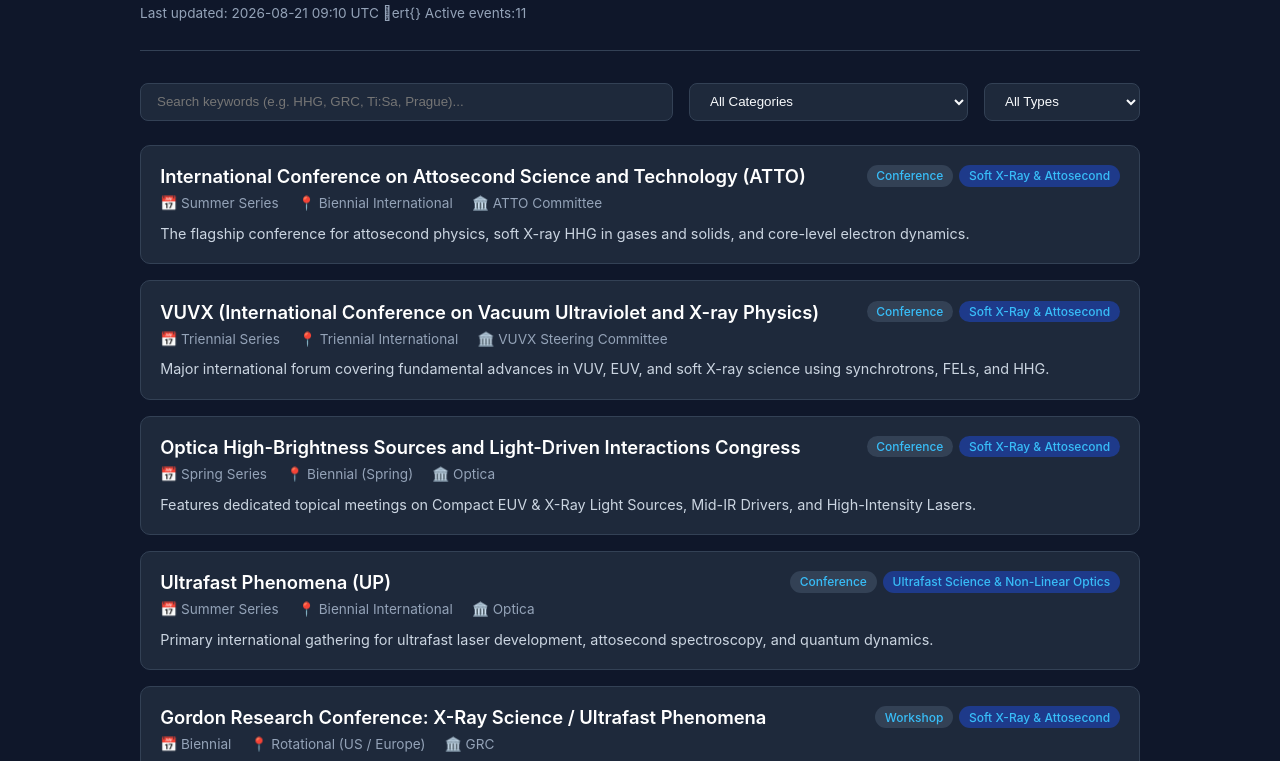
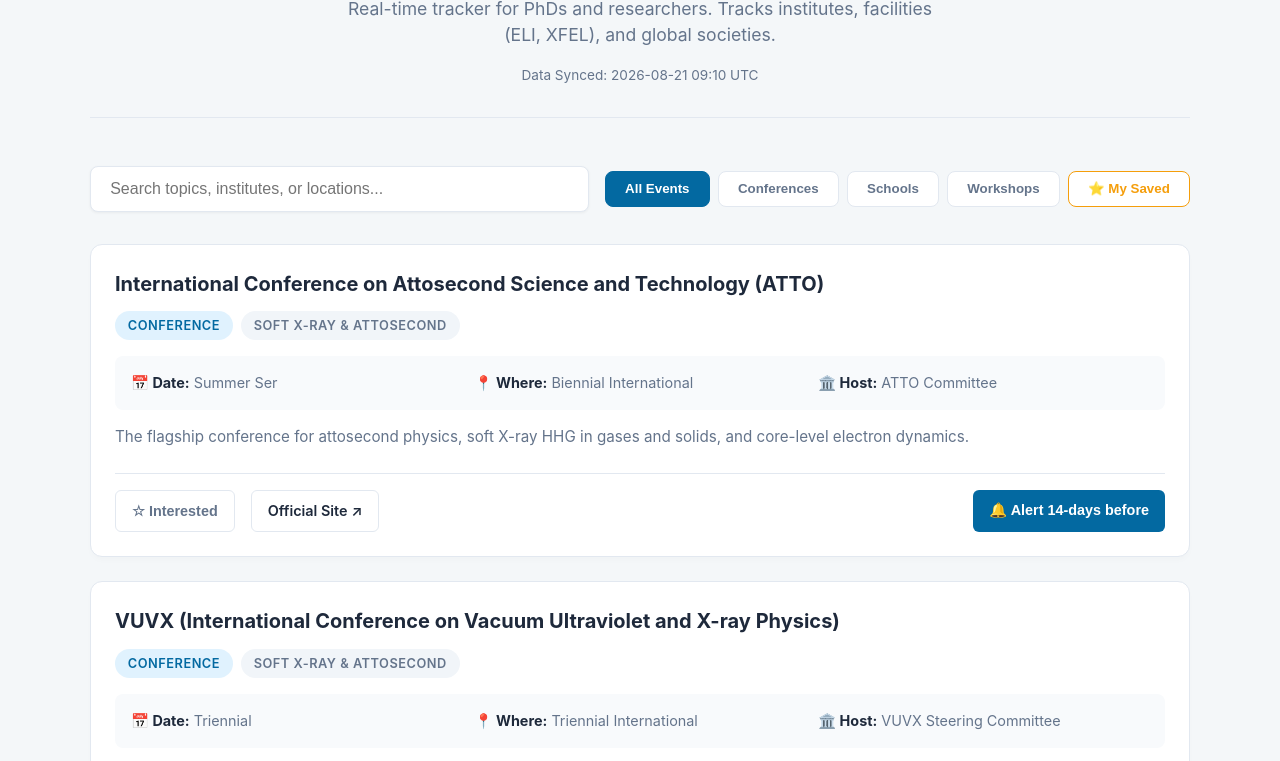
Before and after one commit to AnupamPal1999/Ultrafast-Tracker, a plain HTML site: page index.html in a window 1280 px wide. Shown: the part 97-858 px from the top of the page. Drawn offline with Linux system fonts and the light colour scheme.

Commit message:
Update index.html

```diff
--- a/index.html
+++ b/index.html
@@ -3,202 +3,345 @@
 <head>
   <meta charset="UTF-8">
   <meta name="viewport" content="width=device-width, initial-scale=1.0">
-  <title>Ultrafast & Laser Science Event Tracker</title>
+  <title>Ultrafast & Attosecond Science Portal</title>
   <style>
     :root {
-      --bg: #0f172a;
-      --card-bg: #1e293b;
-      --accent: #38bdf8;
-      --text: #f8fafc;
-      --text-muted: #94a3b8;
-      --tag-bg: #334155;
-      --border: #334155;
+      --bg: #f4f7f9;
+      --card-bg: #ffffff;
+      --primary: #0369a1; /* Deep Academic Blue */
+      --primary-hover: #0284c7;
+      --text-main: #1e293b;
+      --text-muted: #64748b;
+      --border: #e2e8f0;
+      --tag-bg: #e0f2fe;
+      --tag-text: #0369a1;
+      --accent: #f59e0b; /* Orange for interested */
     }
     body {
       font-family: -apple-system, BlinkMacSystemFont, "Segoe UI", Roboto, sans-serif;
       background-color: var(--bg);
-      color: var(--text);
+      color: var(--text-main);
       margin: 0;
       padding: 2rem 1rem;
+      line-height: 1.5;
     }
     .container {
-      max-width: 1000px;
+      max-width: 1100px;
       margin: 0 auto;
     }
     header {
-      margin-bottom: 2rem;
+      text-align: center;
+      margin-bottom: 3rem;
+      padding-bottom: 2rem;
       border-bottom: 1px solid var(--border);
-      padding-bottom: 1rem;
     }
-    h1 { margin: 0 0 0.5rem 0; font-size: 1.8rem; color: var(--accent); }
-    .subtitle { color: var(--text-muted); font-size: 0.95rem; }
-    .controls {
+    h1 { margin: 0 0 0.5rem 0; font-size: 2.2rem; color: var(--primary); font-weight: 700; }
+    .subtitle { color: var(--text-muted); font-size: 1.1rem; max-width: 600px; margin: 0 auto; }
+
+    .filters {
       display: flex;
       flex-wrap: wrap;
       gap: 1rem;
-      margin-bottom: 1.5rem;
+      margin-bottom: 2rem;
+      align-items: center;
+      justify-content: space-between;
     }
-    input[type="text"] {
+
+    .search-bar {
       flex: 1;
       min-width: 250px;
-      padding: 0.6rem 1rem;
+      padding: 0.8rem 1.2rem;
+      border-radius: 8px;
+      border: 1px solid var(--border);
+      font-size: 1rem;
+      background: var(--card-bg);
+      box-shadow: 0 1px 3px rgba(0,0,0,0.05);
+    }
+
+    .tabs {
+      display: flex;
+      gap: 0.5rem;
+    }
+    .tab-btn {
+      padding: 0.6rem 1.2rem;
       border-radius: 8px;
       border: 1px solid var(--border);
       background: var(--card-bg);
-      color: var(--text);
-      outline: none;
+      cursor: pointer;
+      font-weight: 600;
+      color: var(--text-muted);
+      transition: all 0.2s;
     }
-    select {
-      padding: 0.6rem 1rem;
-      border-radius: 8px;
-      border: 1px solid var(--border);
-      background: var(--card-bg);
-      color: var(--text);
-      outline: none;
+    .tab-btn.active {
+      background: var(--primary);
+      color: white;
+      border-color: var(--primary);
     }
+
     .event-grid {
       display: grid;
       grid-template-columns: 1fr;
-      gap: 1rem;
+      gap: 1.5rem;
     }
     .event-card {
       background: var(--card-bg);
       border: 1px solid var(--border);
-      border-radius: 10px;
-      padding: 1.2rem;
-      transition: transform 0.15s ease, border-color 0.15s ease;
+      border-radius: 12px;
+      padding: 1.5rem;
+      box-shadow: 0 4px 6px -1px rgba(0,0,0,0.02);
+      transition: transform 0.2s, box-shadow 0.2s;
+      display: flex;
+      flex-direction: column;
     }
     .event-card:hover {
-      border-color: var(--accent);
-      transform: translateY(-2px);
+      transform: translateY(-3px);
+      box-shadow: 0 10px 15px -3px rgba(0,0,0,0.05);
+      border-color: #cbd5e1;
     }
+
     .event-header {
       display: flex;
       justify-content: space-between;
       align-items: flex-start;
-      margin-bottom: 0.5rem;
-      gap: 1rem;
+      margin-bottom: 0.8rem;
     }
     .event-title {
-      font-size: 1.15rem;
-      font-weight: 600;
-      color: #fff;
+      font-size: 1.25rem;
+      font-weight: 700;
+      color: var(--text-main);
       text-decoration: none;
+      margin-right: 1rem;
     }
-    .event-title:hover { text-decoration: underline; color: var(--accent); }
-    .tags { display: flex; gap: 0.4rem; flex-wrap: wrap; }
+    .event-title:hover { color: var(--primary); text-decoration: underline; }
+
+    .tags { display: flex; gap: 0.5rem; flex-wrap: wrap; margin-bottom: 1rem; }
     .tag {
       background: var(--tag-bg);
-      color: var(--accent);
-      font-size: 0.75rem;
-      padding: 0.2rem 0.6rem;
+      color: var(--tag-text);
+      font-size: 0.8rem;
+      padding: 0.3rem 0.8rem;
       border-radius: 999px;
-      font-weight: 500;
+      font-weight: 600;
+      letter-spacing: 0.5px;
+      text-transform: uppercase;
     }
+
     .meta {
+      display: grid;
+      grid-template-columns: repeat(auto-fit, minmax(200px, 1fr));
+      gap: 0.8rem;
+      background: #f8fafc;
+      padding: 1rem;
+      border-radius: 8px;
+      margin-bottom: 1rem;
+      font-size: 0.9rem;
       color: var(--text-muted);
-      font-size: 0.85rem;
-      margin: 0.4rem 0 0.8rem 0;
+    }
+    .meta strong { color: var(--text-main); }
+
+    .description {
+      color: var(--text-muted);
+      font-size: 0.95rem;
+      flex-grow: 1;
+      margin-bottom: 1.5rem;
+    }
+
+    .actions {
       display: flex;
-      gap: 1.2rem;
-      flex-wrap: wrap;
+      gap: 1rem;
+      margin-top: auto;
+      padding-top: 1rem;
+      border-top: 1px solid var(--border);
     }
-    .description {
-      color: #cbd5e1;
+
+    .btn {
+      padding: 0.6rem 1rem;
+      border-radius: 6px;
       font-size: 0.9rem;
-      line-height: 1.4;
+      font-weight: 600;
+      cursor: pointer;
+      text-align: center;
+      text-decoration: none;
+      transition: all 0.2s;
     }
-    footer {
-      text-align: center;
-      margin-top: 3rem;
+    .btn-outline {
+      background: transparent;
+      border: 1px solid var(--border);
+      color: var(--text-main);
+    }
+    .btn-outline:hover { border-color: var(--text-muted); }
+
+    .btn-interest {
+      background: transparent;
+      border: 1px solid var(--border);
       color: var(--text-muted);
-      font-size: 0.8rem;
     }
+    .btn-interest.saved {
+      background: #fef3c7;
+      border-color: var(--accent);
+      color: #b45309;
+    }
+
+    .btn-calendar {
+      background: var(--primary);
+      color: white;
+      border: none;
+      margin-left: auto;
+    }
+    .btn-calendar:hover { background: var(--primary-hover); }
+
   </style>
 </head>
 <body>
   <div class="container">
     <header>
-      <h1>⚡ Ultrafast & Laser Science Portal</h1>
-      <div class="subtitle">Curated conferences, summer schools, and workshops in Attosecond Science, HHG, & Laser Development.</div>
-      <div class="meta" style="margin-top: 0.5rem;" id="sync-info">Loading synchronization status...</div>
+      <h1>Ultrafast & Attosecond Events</h1>
+      <div class="subtitle">Real-time tracker for PhDs and researchers. Tracks institutes, facilities (ELI, XFEL), and global societies.</div>
+      <div style="font-size: 0.85rem; color: var(--text-muted); margin-top: 1rem;" id="sync-info"></div>
     </header>
 
-    <div class="controls">
-      <input type="text" id="search" placeholder="Search keywords (e.g. HHG, GRC, Ti:Sa, Prague)..." oninput="renderEvents()">
-      <select id="category-filter" onchange="renderEvents()">
-        <option value="All">All Categories</option>
-        <option value="Soft X-Ray & Attosecond">Soft X-Ray & Attosecond</option>
-        <option value="Ultrafast Science & Non-Linear Optics">Ultrafast Science & Non-Linear Optics</option>
-        <option value="Laser Sources & Development">Laser Sources & Development</option>
-      </select>
-      <select id="type-filter" onchange="renderEvents()">
-        <option value="All">All Types</option>
-        <option value="Conference">Conferences</option>
-        <option value="Summer School">Summer Schools</option>
-        <option value="Workshop">Workshops</option>
-      </select>
+    <div class="filters">
+      <input type="text" class="search-bar" id="search" placeholder="Search topics, institutes, or locations..." oninput="renderEvents()">
+
+      <div class="tabs">
+        <button class="tab-btn active" onclick="setFilter('All', this)">All Events</button>
+        <button class="tab-btn" onclick="setFilter('Conference', this)">Conferences</button>
+        <button class="tab-btn" onclick="setFilter('School', this)">Schools</button>
+        <button class="tab-btn" onclick="setFilter('Workshop', this)">Workshops</button>
+        <button class="tab-btn" onclick="toggleSavedEvents(this)" style="border-color: var(--accent); color: var(--accent);">⭐ My Saved</button>
+      </div>
     </div>
 
     <div class="event-grid" id="events-container"></div>
-
-    <footer>
-      Auto-updated weekly via GitHub Actions.
-    </footer>
   </div>
 
   <script>
     let eventsData = [];
+    let currentFilter = 'All';
+    let showOnlySaved = false;
+    let savedEvents = JSON.parse(localStorage.getItem('savedUltrafastEvents') || '[]');
 
     async function loadEvents() {
       try {
         const res = await fetch('events.json?t=' + Date.now());
         const data = await res.json();
-        eventsData = data.events;
-        document.getElementById('sync-info').innerText = `Last updated: ${data.last_updated} \vert{} Active events:${data.total_events}`;
+
+        // Sort by approaching date (closest to today first)
+        eventsData = data.events.sort((a, b) => new Date(a.date) - new Date(b.date));
+
+        document.getElementById('sync-info').innerText = `Data Synced: ${data.last_updated}`;
         renderEvents();
       } catch (err) {
-        document.getElementById('events-container').innerHTML = '<p style="color:#ef4444">Error loading events.json. Make sure the scraper has run.</p>';
+        document.getElementById('events-container').innerHTML = '<p>Error loading data. Make sure GitHub Actions ran.</p>';
       }
+    }
+
+    function setFilter(type, btnElement) {
+      currentFilter = type;
+      showOnlySaved = false;
+      document.querySelectorAll('.tab-btn').forEach(btn => btn.classList.remove('active'));
+      btnElement.classList.add('active');
+      renderEvents();
+    }
+
+    function toggleSavedEvents(btnElement) {
+      showOnlySaved = true;
+      document.querySelectorAll('.tab-btn').forEach(btn => btn.classList.remove('active'));
+      btnElement.classList.add('active');
+      btnElement.style.background = 'var(--accent)';
+      btnElement.style.color = 'white';
+      renderEvents();
+    }
+
+    function toggleInterest(title) {
+      if (savedEvents.includes(title)) {
+        savedEvents = savedEvents.filter(e => e !== title);
+      } else {
+        savedEvents.push(title);
+      }
+      localStorage.setItem('savedUltrafastEvents', JSON.stringify(savedEvents));
+      renderEvents();
+    }
+
+    // Generates an .ics file that triggers an alarm 14 days before
+    function downloadICS(title, dateStr, link) {
+      const eventDate = new Date(dateStr);
+      if(isNaN(eventDate)) return alert("Specific date not available for calendar integration yet.");
+
+      const start = eventDate.toISOString().replace(/-|:|\.\d+/g, '');
+      const reminderTrigger = "-P14D"; // 14 days before
+
+      const icsData = `BEGIN:VCALENDAR
+VERSION:2.0
+BEGIN:VEVENT
+DTSTART:${start}
+SUMMARY:Deadline approaching: ${title}
+DESCRIPTION:Registration or abstract deadline may be approaching for this event. Link: ${link}
+BEGIN:VALARM
+TRIGGER:${reminderTrigger}
+ACTION:DISPLAY
+DESCRIPTION:Reminder: Register for ${title}
+END:VALARM
+END:VEVENT
+END:VCALENDAR`;
+
+      const blob = new Blob([icsData], { type: 'text/calendar;charset=utf-8' });
+      const url = window.URL.createObjectURL(blob);
+      const a = document.createElement('a');
+      a.href = url;
+      a.download = 'Registration_Reminder.ics';
+      a.click();
     }
 
     function renderEvents() {
       const search = document.getElementById('search').value.toLowerCase();
-      const category = document.getElementById('category-filter').value;
-      const type = document.getElementById('type-filter').value;
 
       const filtered = eventsData.filter(ev => {
-        const matchesSearch = ev.title.toLowerCase().includes(search) ||
-                              ev.description.toLowerCase().includes(search) ||
-                              ev.location.toLowerCase().includes(search);
-        const matchesCategory = category === "All" || ev.category === category;
-        const matchesType = type === "All" || ev.type === type;
-        return matchesSearch && matchesCategory && matchesType;
+        const matchesSearch = ev.title.toLowerCase().includes(search) || ev.description.toLowerCase().includes(search);
+        const matchesType = currentFilter === 'All' || ev.type.includes(currentFilter);
+        const matchesSaved = !showOnlySaved || savedEvents.includes(ev.title);
+        return matchesSearch && matchesType && matchesSaved;
       });
 
       const container = document.getElementById('events-container');
       if (filtered.length === 0) {
-        container.innerHTML = '<p style="color:var(--text-muted)">No matching conferences found.</p>';
+        container.innerHTML = '<p style="text-align: center; color: var(--text-muted); padding: 3rem;">No events found for this filter.</p>';
         return;
       }
 
-      container.innerHTML = filtered.map(ev => `
+      container.innerHTML = filtered.map(ev => {
+        const isSaved = savedEvents.includes(ev.title);
+
+        return `
         <div class="event-card">
           <div class="event-header">
-            <a href="${ev.link}" target="_blank" rel="noopener" class="event-title">${ev.title}</a>
-            <div class="tags">
-              <span class="tag">${ev.type}</span>
-              <span class="tag" style="background: #1e3a8a;">${ev.category}</span>
-            </div>
+            <a href="${ev.link}" target="_blank" class="event-title">${ev.title}</a>
           </div>
+
+          <div class="tags">
+            <span class="tag">${ev.type}</span>
+            <span class="tag" style="background:#f1f5f9; color: var(--text-muted);">${ev.category}</span>
+          </div>
+
           <div class="meta">
-            <span>📅 ${ev.date}</span>
-            <span>📍 ${ev.location}</span>
-            <span>🏛️ ${ev.organizer}</span>
+            <div><strong>📅 Date:</strong> ${ev.date.substring(0, 10)}</div>
+            <div><strong>📍 Where:</strong> ${ev.location}</div>
+            <div><strong>🏛️ Host:</strong> ${ev.organizer}</div>
           </div>
+
           <div class="description">${ev.description}</div>
+
+          <div class="actions">
+            <button class="btn btn-interest ${isSaved ? 'saved' : ''}" onclick="toggleInterest('${ev.title.replace(/'/g, "\\'")}')">
+              ${isSaved ? '⭐ Saved' : '☆ Interested'}
+            </button>
+            <a href="${ev.link}" target="_blank" class="btn btn-outline">Official Site ↗</a>
+            <button class="btn btn-calendar" onclick="downloadICS('${ev.title.replace(/'/g, "\\'")}', '${ev.date}', '${ev.link}')">
+              🔔 Alert 14-days before
+            </button>
+          </div>
         </div>
-      `).join('');
+      `}).join('');
     }
 
     loadEvents();
```
